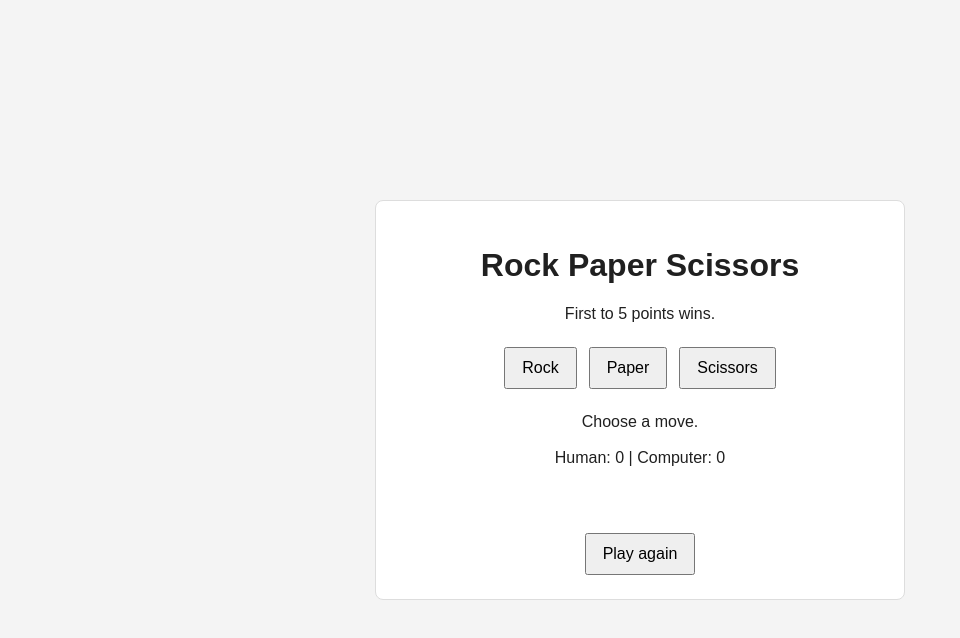
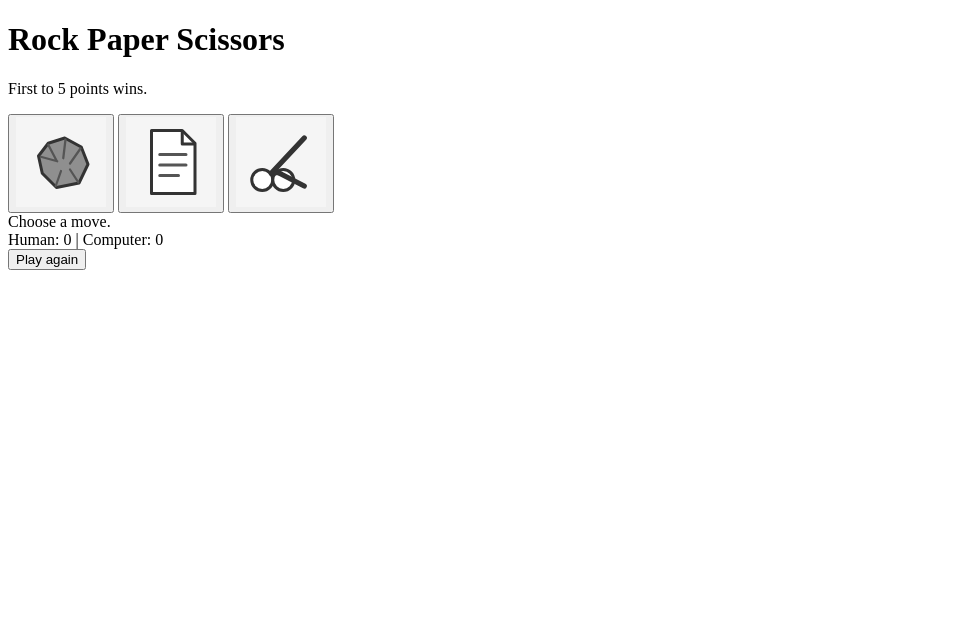
Before and after one commit to Sampriv/rockpaperscissor, a plain HTML site: page index.html in a window 1280 px wide. Shown: the whole page, without its empty margins (0-960 px from the left). Drawn offline with Linux system fonts and the light colour scheme.

Commit message:
Use image choice buttons

```diff
--- a/index.html
+++ b/index.html
@@ -4,16 +4,21 @@
     <meta charset="UTF-8" />
     <meta name="viewport" content="width=device-width, initial-scale=1.0" />
     <title>Rock Paper Scissors</title>
-    <link rel="stylesheet" href="./style.css" />
   </head>
   <body>
     <div class="container">
       <h1>Rock Paper Scissors</h1>
       <p>First to 5 points wins.</p>
       <div class="choices" aria-label="Choose your move">
-        <button type="button" data-choice="rock">Rock</button>
-        <button type="button" data-choice="paper">Paper</button>
-        <button type="button" data-choice="scissors">Scissors</button>
+        <button type="button" data-choice="rock">
+          <img src="./images/rock.svg" alt="Rock" width="90" height="90" />
+        </button>
+        <button type="button" data-choice="paper">
+          <img src="./images/paper.svg" alt="Paper" width="90" height="90" />
+        </button>
+        <button type="button" data-choice="scissors">
+          <img src="./images/scissors.svg" alt="Scissors" width="90" height="90" />
+        </button>
       </div>
       <div id="result">Choose a move.</div>
       <div id="score">Human: 0 | Computer: 0</div>
--- a/style.css
+++ /dev/null
@@ -1,52 +0,0 @@
-body {
-    margin: 0;
-    min-height: 100vh;
-    display: grid;
-    place-items: center;
-    font-family: Arial, sans-serif;
-    background: #f4f4f4;
-    color: #202020;
-}
-
-.container {
-    width: min(90%, 480px);
-    padding: 24px;
-    text-align: center;
-    background: #ffffff;
-    border: 1px solid #dddddd;
-    border-radius: 8px;
-}
-
-.choices {
-    display: flex;
-    justify-content: center;
-    gap: 12px;
-    flex-wrap: wrap;
-    margin: 24px 0;
-}
-
-button {
-    padding: 10px 16px;
-    font: inherit;
-    cursor: pointer;
-}
-
-button:disabled {
-    cursor: not-allowed;
-    opacity: 0.55;
-}
-
-#result,
-#score,
-#status {
-    min-height: 24px;
-    margin: 12px 0;
-}
-
-#status {
-    font-weight: bold;
-}
-
-#reset {
-    margin-top: 12px;
-}
```
Also changed, not shown: images/paper.svg (added), images/rock.svg (added), images/scissors.svg (added).
